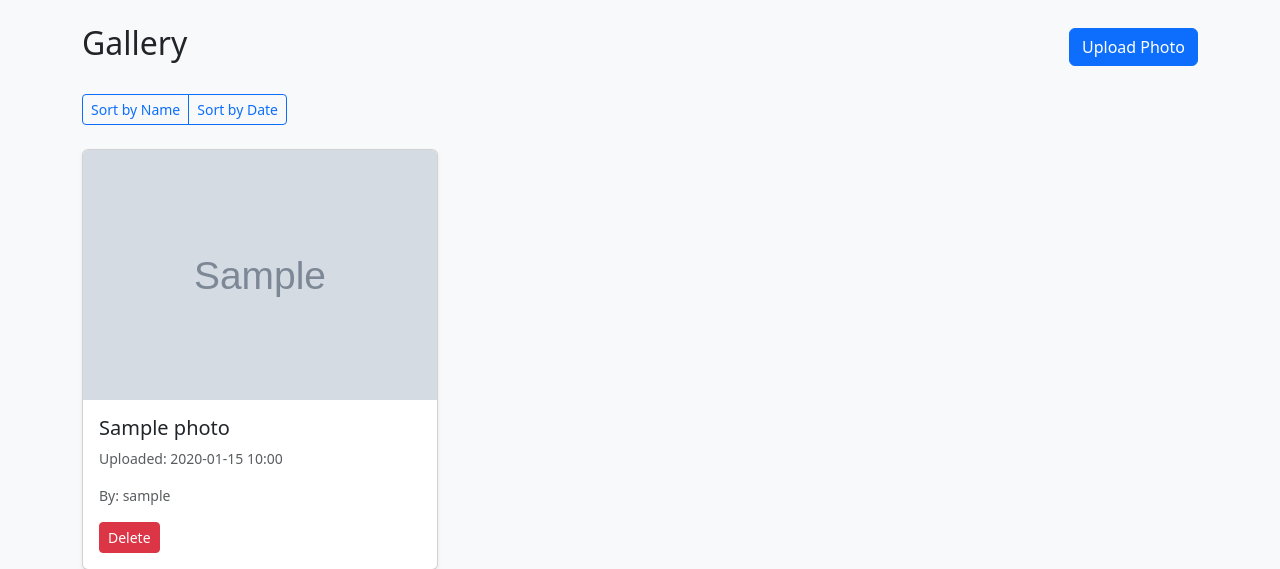
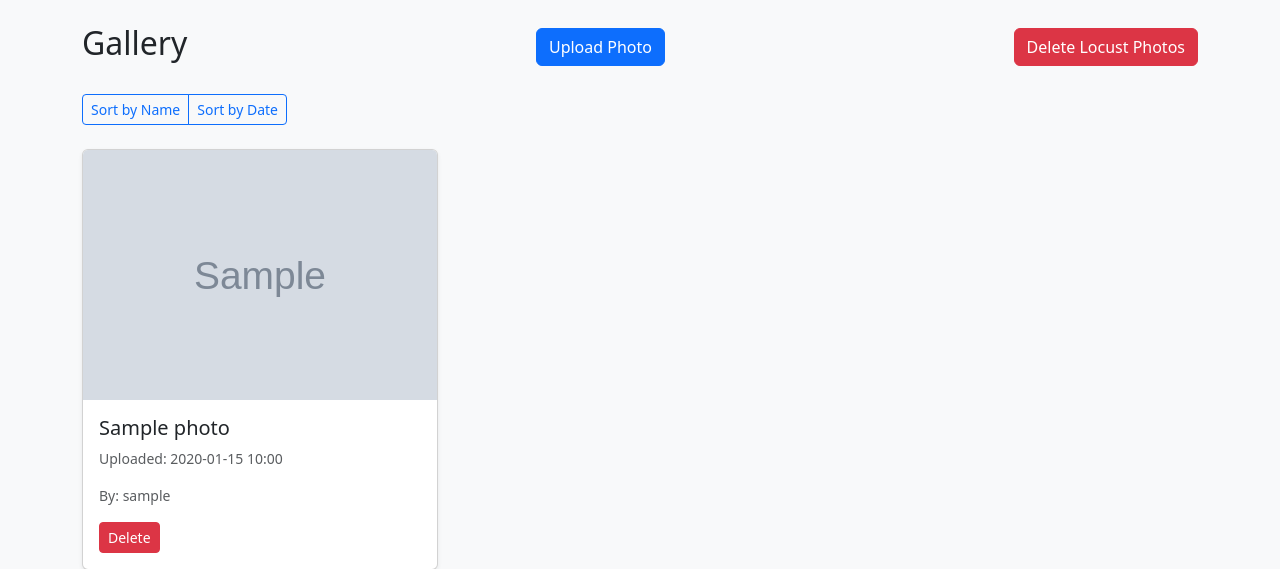
Before and after one commit to ballakrisz/photoalbum, a Django app: template album/templates/album/photo_list.html in a window 1280 px wide. Shown: the part 56-625 px from the top of the page. Run offline with Django 5.2, Linux system fonts and the light colour scheme; the template is opened without the code that fills it: values that come from a table or form of the project are taken from there, others are empty; a user stored in the database is signed in; tables that the repository leaves empty hold one stand-in row (values such as "Sample post"); grey boxes marked "Sample" are stand-in pictures; parts of the project's set-up code (start-up, migrations or seed data) failed here and were passed over.

Commit message:
Added button so admin can delete locust stress test photos

```diff
--- a/album/templates/album/photo_list.html
+++ b/album/templates/album/photo_list.html
@@ -8,6 +8,15 @@
         <a href="{% url 'photo_upload' %}" class="btn btn-primary">
             Upload Photo
         </a>
+    {% endif %}
+
+    {% if user.is_staff %}
+        <form method="post" action="{% url 'delete_locust_photos' %}" style="display:inline;">
+            {% csrf_token %}
+            <button type="submit" class="btn btn-danger">
+                Delete Locust Photos
+            </button>
+        </form>
     {% endif %}
 </div>
 
--- a/album/urls.py
+++ b/album/urls.py
@@ -6,4 +6,5 @@ urlpatterns = [
     path('upload/', views.photo_upload, name='photo_upload'),
     path('photo/<int:pk>/', views.photo_detail, name='photo_detail'),
     path("delete/<int:pk>/", views.photo_delete, name="photo_delete"),
+    path("delete-locust-photos/", delete_locust_photos, name="delete_locust_photos"),
 ]
```
Also changed, not shown: album/views.py (+18 -0 lines).
